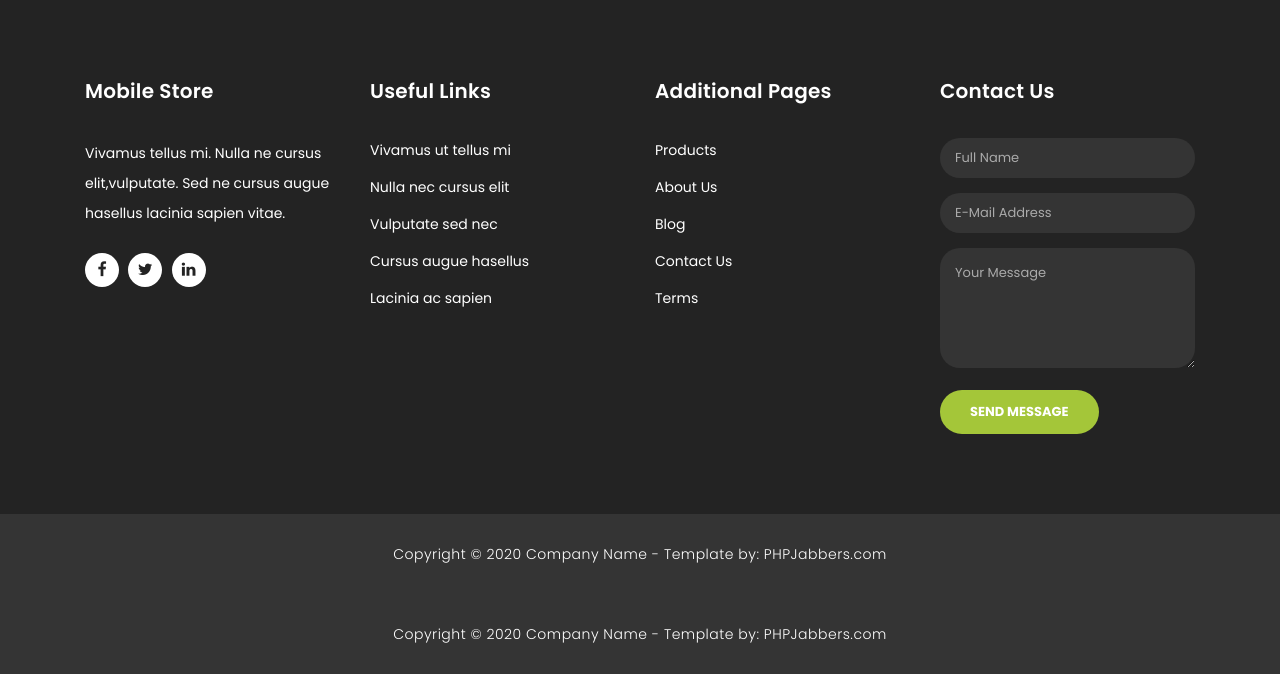
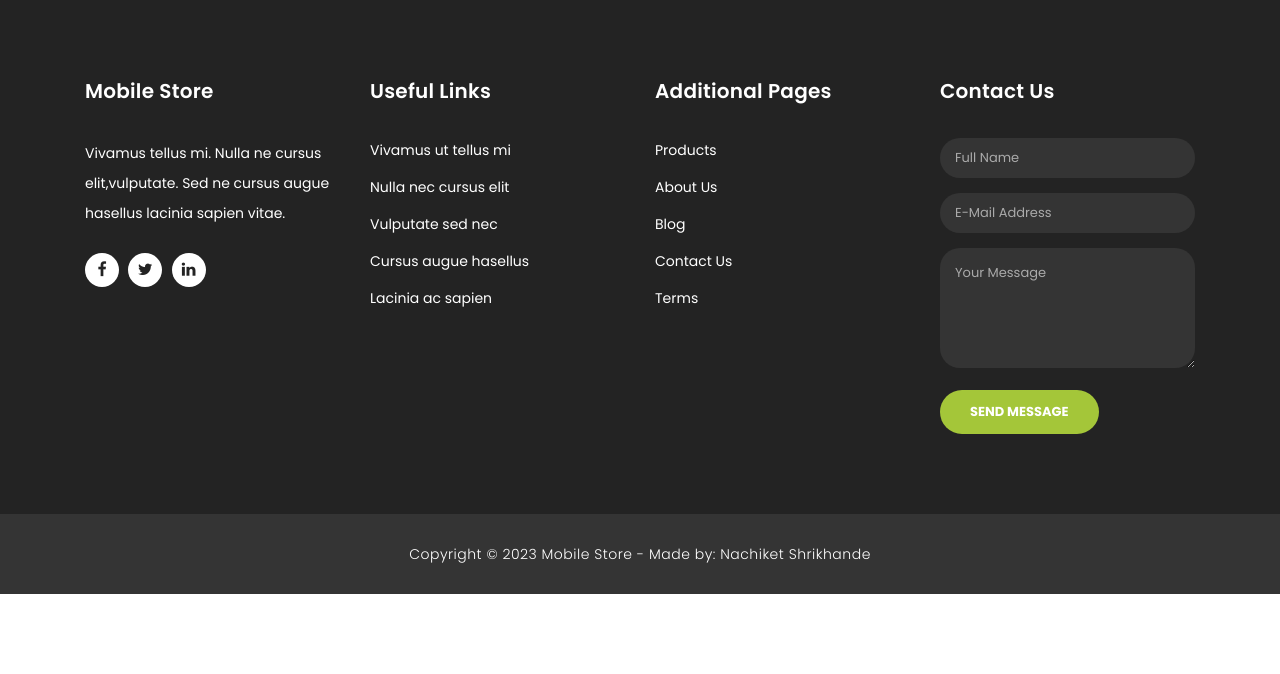
Before and after one commit to Nachiket216/Project, a PHP site: page /checkout.php in a window 1280 px wide. Shown: the part 1904-2578 px from the top of the page. After the commit the page ends 2498 px from the top, so only its background shows below. Run offline with PHP 8.4, Linux system fonts and the light colour scheme.

Commit message:
Made changes in footer

```diff
--- a/checkout.php
+++ b/checkout.php
@@ -199,19 +199,6 @@
     <?php include 'components/footer.php'?>
 
 
-    <div class="sub-footer">
-      <div class="container">
-        <div class="row">
-          <div class="col-md-12">
-            <p>
-                Copyright © 2020 Company Name
-                - Template by: <a href="https://www.phpjabbers.com/">PHPJabbers.com</a>
-            </p>
-          </div>
-        </div>
-      </div>
-    </div>
-
     <!-- Bootstrap core JavaScript -->
     <script src="vendor/jquery/jquery.min.js"></script>
     <script src="vendor/bootstrap/js/bootstrap.bundle.min.js"></script>
--- a/components/footer.php
+++ b/components/footer.php
@@ -73,8 +73,8 @@
             <div class="row">
                 <div class="col-md-12">
                     <p>
-                        Copyright © 2020 Company Name
-                        - Template by: <a href="https://www.phpjabbers.com/">PHPJabbers.com</a>
+                        Copyright © 2023 Mobile Store
+                        - Made by: <a href="/">Nachiket Shrikhande</a>
                     </p>
                 </div>
             </div>
```
Also changed, not shown: index.php (+12 -12 lines).
